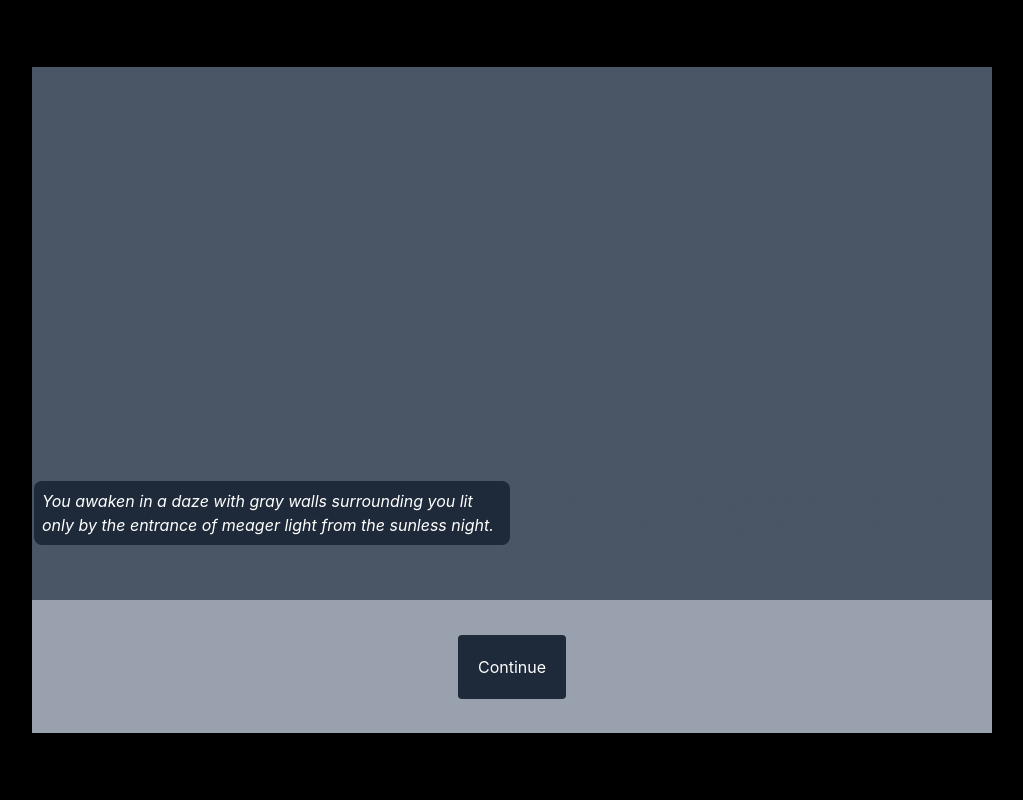
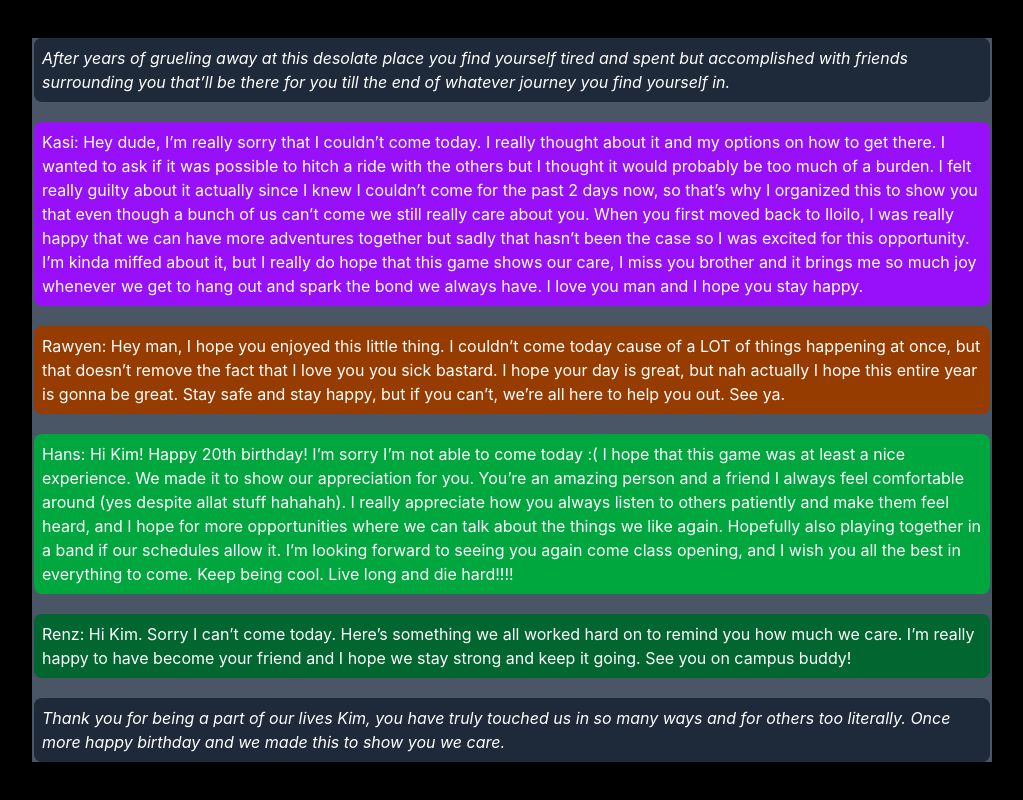
Before and after one commit to d3nzus/Resdyssey, a React (Vite) app: page /ending in a window 1280 px wide. Shown: the whole page, without its empty margins (128-1151 px from the left). Built offline with nearby package versions, Linux system fonts and the light colour scheme.

Commit message:
final touches i guess

```diff
--- a/src/app/App.tsx
+++ b/src/app/App.tsx
@@ -1,12 +1,13 @@
-import React from 'react';
-import Board from '../components/Board';
+import React from "react";
+import { Outlet } from "react-router-dom";
+
 
 function App() {
-    return (
-        <div className="h-screen mx-auto flex flex-col justify-center items-center bg-black text-white">
-            <Board />
-        </div>
-    )
-};
+  return (
+    <>
+      <Outlet/>
+    </>
+  );
+}
 
 export default App;
--- a/src/app/main.tsx
+++ b/src/app/main.tsx
@@ -1,11 +1,13 @@
 import React from 'react';
 import ReactDOM from 'react-dom/client';
 import '../styles/global.css';
-import App from './App';
+import router from './router';
+import { RouterProvider } from 'react-router-dom';
+
 
 const root = ReactDOM.createRoot(document.getElementById('root') as HTMLElement);
 root.render(
-    <React.StrictMode>
-        <App />
-    </React.StrictMode>
-)
+  <React.StrictMode>
+    <RouterProvider router = {router}/>
+  </React.StrictMode>
+);
--- /dev/null
+++ b/src/app/router.tsx
@@ -0,0 +1,28 @@
+import React from "react";
+import Home from "../pages/Home";
+import GamePage from "../pages/GamePage";
+import Ending from "../pages/Ending";
+import App from "./App";
+import { createBrowserRouter } from "react-router-dom";
+
+const router = createBrowserRouter([
+  {
+    element: <App />,
+    children: [
+      {
+        path: "/",
+        element: <Home />,
+      },
+      {
+        path: "/game",
+        element: <GamePage />,
+      },
+      {
+        path: "/ending",
+        element: <Ending />,
+      },
+    ],
+  },
+]);
+
+export default router;
--- a/src/content/script.ts
+++ b/src/content/script.ts
@@ -771,7 +771,7 @@ const script: message[] = [
     chosen: "Continue",
     from: "narration",
     text: "This stroke of confusion has stunned you for long enough, that you have been spotted. The Triclops grabs you by the forearm, lifts you into the air, and slams your entire body into your partymates. In the impact, your partys bones crackle and break some protruding and piercing your body, killing you. Game Over ",
-    choices: []
+    choices: ["RESTART"]
    },
 
 {
@@ -842,7 +842,7 @@ const script: message[] = [
     chosen: "Continue",
     from: "narrator",
     text: "You drive your weapon straight through his heart. The beast falls over, seemingly lifeless before you… the way is clear, the fight quick and decisive, leaving you feeling somewhat… unnerved. As you turn your back to it, its eyes open once more bloodshot but beating with passion. With a dying vigor it raises its arms, slamming onto your party! Game Over.",
-    choices: []
+    choices: ["RESTART"]
   },
 
   {
@@ -978,37 +978,37 @@ const script: message[] = [
     chosen: "Actually Die",
     from: "narrator",
     text: "He waves his hand, and a beam of green light exits from his middle eye, hitting your party directly. You all disintegrate into ash, starting from your skin, then your fat, then your muscle, then your bones. The process is agonizingly slow, taking a total of 4 minutes to complete. The magic of the beam rendered your party immobile, yet conscious, for the entirety of the duration. Game Over",
-    choices: []
+    choices: ["RESTART"]
   },
    {
     chosen: "Get Trollenzo-ed",
     from: "Enzo",
     text: "Trollenzo: HAH! SALA! WEH WEH!",
-    choices: [ "Continue" ],
+    choices: ["Continue"],
   },
 {
     chosen: "Continue",
     from: "narrator",
     text: "Trollenzo collapses time and space around you, trapping you in an endlessly shifting quantum environment. The very gluons holding you apart melt into soup. You become one with the universe. Game Over.",
-    choices: []
+    choices: ["RESTART"]
   },
  {
     chosen: "Get Shena-ed",
     from: "narrator",
     text: "Mamshena floods your mind with all that there is to know and to be known. You are burnt to a crisp by limitless divine knowledge. Game Over.",
-    choices: [],
+    choices: ["RESTART"],
   },
     {
     chosen: "Get Caught",
     from: "narrator",
     text: "You get caught by the guards and forced to work in the lab again. Game Over.",
-    choices: [],
+    choices: ["RESTART"],
   },
   {
     chosen: "Die From a Concussion",
     from: "narrator",
     text: "You are suddenly hit by a painful migraine. It seems your injury was fatal. Game Over.",
-    choices: [],
+    choices: ["RESTART"],
   },
 ];
 
@@ -1017,6 +1017,20 @@ function notifyListeners() {
 }
 
 function progressScript(choice?: string) {
+  if (choice === "Ending.") {
+    if (typeof window !== "undefined") {
+      window.location.assign("/ending");
+    }
+    return;
+  }
+
+  if (choice === "RESTART") {
+    if (typeof window !== "undefined") {
+      window.location.reload();
+    }
+    return;
+  }
+
   const currentEntry = script[currentMessageIndex];
   const nextEntry = script[currentMessageIndex + 1];
 
--- /dev/null
+++ b/src/pages/Ending.tsx
@@ -0,0 +1,20 @@
+import React from 'react';
+import MessageBubble from '../components/MessageBubble';
+
+function Ending() {
+  return (
+    <div className="h-screen mx-auto flex flex-col justify-center items-center bg-black text-white">
+    <div className="h-fit w-3/4 mx-auto flex flex-col gap-5 justify-center items-center bg-gray-600 text-white overflow-clip">
+        <MessageBubble mine={true} from={"narrator"} text={" After years of grueling away at this desolate place you find yourself tired and spent but accomplished with friends surrounding you that’ll be there for you till the end of whatever journey you find yourself in."} />
+        <MessageBubble mine={true} from={"Kasi"} text={"Kasi: Hey dude, I’m really sorry that I couldn’t come today. I really thought about it and my options on how to get there. I wanted to ask if it was possible to hitch a ride with the others but I thought it would probably be too much of a burden. I felt really guilty about it actually since I knew I couldn’t come for the past 2 days now, so that’s why I organized this to show you that even though a bunch of us can’t come we still really care about you. When you first moved back to Iloilo, I was really happy that we can have more adventures together but sadly that hasn’t been the case so I was excited for this opportunity. I’m kinda miffed about it, but I really do hope that this game shows our care, I miss you brother and it brings me so much joy whenever we get to hang out and spark the bond we always have. I love you man and I hope you stay happy."} />
+        <MessageBubble mine={true} from={"Rawyen"} text={"Rawyen: Hey man, I hope you enjoyed this little thing. I couldn’t come today cause of a LOT of things happening at once, but that doesn’t remove the fact that I love you you sick bastard. I hope your day is great, but nah actually I hope this entire year is gonna be great. Stay safe and stay happy, but if you can’t, we’re all here to help you out. See ya."} />
+        <MessageBubble mine={true} from={"Hans"} text={"Hans: Hi Kim! Happy 20th birthday! I’m sorry I’m not able to come today :( I hope that this game was at least a nice experience. We made it to show our appreciation for you. You’re an amazing person and a friend I always feel comfortable around (yes despite allat stuff hahahah). I really appreciate how you always listen to others patiently and make them feel heard, and I hope for more opportunities where we can talk about the things we like again. Hopefully also playing together in a band if our schedules allow it. I’m looking forward to seeing you again come class opening, and I wish you all the best in everything to come. Keep being cool. Live long and die hard!!!!"} />
+        <MessageBubble mine={true} from={"Renz"} text={"Renz: Hi Kim. Sorry I can’t come today. Here’s something we all worked hard on to remind you how much we care. I’m really happy to have become your friend and I hope we stay strong and keep it going. See you on campus buddy!"} />
+        <MessageBubble mine={true} from={"narrator"} text={" Thank you for being a part of our lives Kim, you have truly touched us in so many ways and for others too literally. Once more happy birthday and we made this to show you we care."} />
+
+    </div>
+    </div>
+  );
+}
+
+export default Ending;
--- /dev/null
+++ b/src/pages/GamePage.tsx
@@ -0,0 +1,12 @@
+import React from 'react';
+import Board from '../components/Board';
+
+function GamePage() {
+    return (
+        <div className="h-screen mx-auto flex flex-col justify-center items-center bg-black text-white">
+            <Board />
+        </div>
+    );
+}
+
+export default GamePage;
--- /dev/null
+++ b/src/pages/Home.tsx
@@ -0,0 +1,15 @@
+import React from 'react';
+
+export default function Home() {
+  const handleStartGame = () => {
+    window.location.href = '/game';
+  };
+
+  return(
+    <div className="h-screen mx-auto flex flex-col justify-center items-center bg-black text-white">
+        <h1 className="text-2xl">Research Odyssey</h1>
+        <h6>A Text Based RPG</h6>
+        <button onClick={handleStartGame} className="rounded-2xl bg-gray-700 w-fit h-fit p-2">Play</button>
+    </div>
+      );
+}
```
Also changed, not shown: 1 other file (tests, documents, lock files or other folders).
